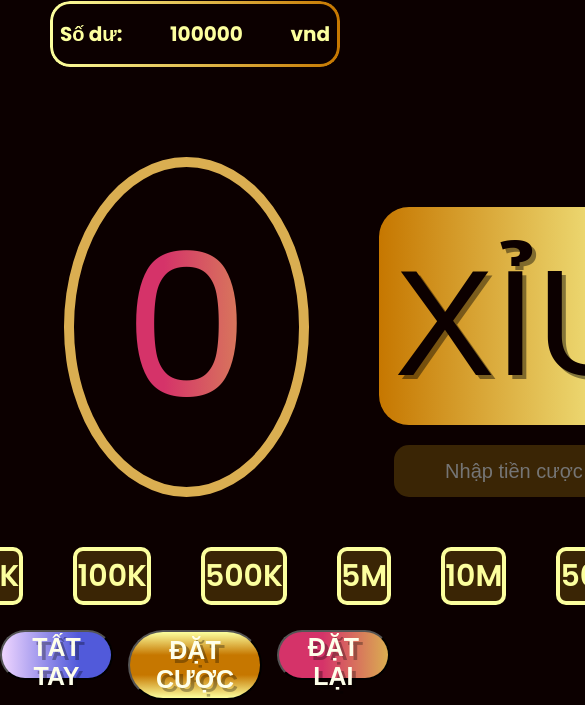
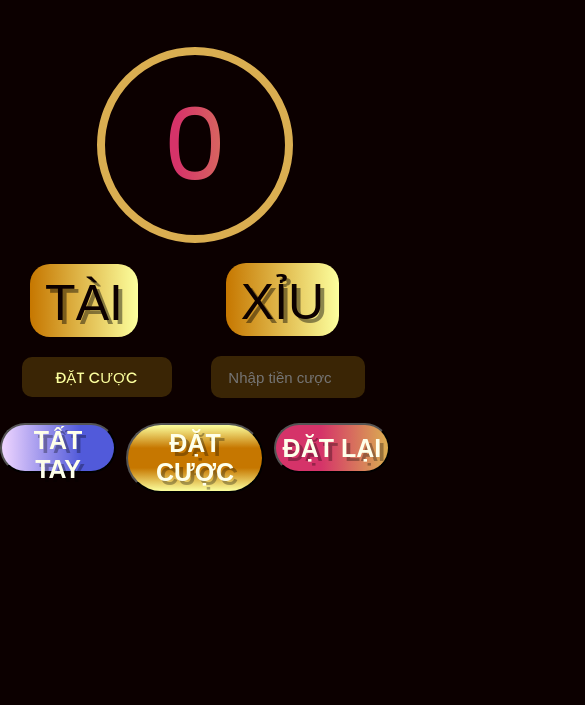
Before and after one commit to dangtuann-dev/tai-xiu-game, a plain HTML site: page index.html in a window 390 px wide. Shown: the part 139-844 px from the top of the page, 585 px wide, since content can reach past the window. Drawn offline with Linux system fonts and the light colour scheme.

Commit message:
add responsive for mobile

```diff
--- a/assets/css/style.css
+++ b/assets/css/style.css
@@ -1,9 +1,18 @@
+* {
+  /* box-sizing: border-box; */
+  vertical-align: bottom;
+}
+html {
+  font-size: 62.5%;
+}
 body {
+  font-size: 1.6rem;
   font-family: "Poppins", sans-serif;
   background-color: #0c0000;
   color: white;
   user-select: none;
 }
+
 .logo {
   display: block;
   margin: 20px auto;
@@ -21,7 +30,7 @@ body {
   -webkit-background-clip: text;
   -webkit-text-fill-color: transparent;
   border-radius: 20px;
-  font-size: 20px;
+  font-size: 2rem;
   font-weight: 700;
   padding: 8px 10px;
   position: relative;
@@ -48,7 +57,7 @@ body {
 }
 .display-game button {
   color: white;
-  font-size: 150px;
+  font-size: 15rem;
   background: none;
   border: transparent;
   cursor: pointer;
@@ -75,7 +84,7 @@ body {
   align-items: center;
   width: 220px;
   height: 220px;
-  font-size: 200px;
+  font-size: 20rem;
   padding: 50px;
   border: 10px solid #daae51;
   border-radius: 50%;
@@ -98,7 +107,7 @@ body {
   display: flex;
   justify-content: center;
   align-items: center;
-  font-size: 20px;
+  font-size: 2rem;
   font-weight: 500;
   width: 250px;
   height: 50px;
@@ -111,7 +120,7 @@ body {
   display: flex;
   text-align: center;
   align-items: center;
-  font-size: 20px;
+  font-size: 2rem;
   font-weight: 500;
   width: 250px;
   height: 50px;
@@ -126,7 +135,7 @@ body {
   margin-top: 50px;
   justify-content: center;
   gap: 50px;
-  font-size: 30px;
+  font-size: 3rem;
   font-weight: 600;
 }
 .rcm-item {
@@ -153,7 +162,7 @@ body {
 }
 .all-in__btn,
 .reset--btn {
-  width: 250px;
+  width: 200px;
   height: 50px;
 }
 .bet__btn {
@@ -168,7 +177,7 @@ body {
   );
   font-weight: 700;
   color: #feffea;
-  font-size: 25px;
+  font-size: 2.5rem;
   text-shadow: 4px 4px 0px rgba(0, 0, 0, 0.3);
   border-radius: 999px;
 }
@@ -183,7 +192,7 @@ body {
   background: linear-gradient(90deg, #efd5ff 0%, #515ada 70%);
   font-weight: 700;
   color: #feffea;
-  font-size: 25px;
+  font-size: 2.5rem;
   text-shadow: 4px 4px 0px rgba(0, 0, 0, 0.3);
   border-radius: 999px;
 }
@@ -191,7 +200,7 @@ body {
   background: linear-gradient(90deg, #d53369 40%, #daae51 100%);
   font-weight: 700;
   color: #feffea;
-  font-size: 25px;
+  font-size: 2.5rem;
   text-shadow: 4px 4px 0px rgba(0, 0, 0, 0.3);
   border-radius: 999px;
 }
@@ -200,7 +209,162 @@ body {
   text-align: center;
   font-weight: 700;
   color: #fdebda;
-  font-size: 40px;
+  font-size: 4rem;
   text-shadow: 4px 4px 0px rgba(113, 113, 113, 0.3);
   border-radius: 999px;
 }
+/* tablet */
+@media (min-width: 768px) and (max-width: 1024px) {
+  body {
+    background-color: red;
+  }
+}
+/* Phone */
+@media (max-width: 767px) {
+  .logo {
+    margin: 15px auto;
+    height: 50px;
+  }
+  .money--box {
+    margin: 10px auto;
+    width: 200px;
+    height: 40px;
+    font-size: 1.5rem;
+    font-weight: 600;
+    padding: 8px 10px;
+  }
+  .money--box::before {
+    padding: 3px; /* độ dày của border */
+    border-radius: 15px;
+  }
+  .display-game {
+    margin-top: 0;
+    display: grid;
+    grid-template-areas:
+      "main main"
+      "left right";
+    grid-template-columns: 1fr 3fr;
+    grid-template-rows: auto 1fr auto;
+    place-items: center;
+  }
+  .tai-xiu {
+    grid-area: left;
+  }
+  .xiu {
+    grid-area: right;
+  }
+  .result--game {
+    grid-area: main;
+  }
+  .display-game button {
+    color: white;
+    font-size: 5rem;
+    padding-top: 10px;
+    padding-bottom: 5px;
+  }
+  #tai__button--cta,
+  #xiu__button--cta {
+    padding-right: 15px;
+    padding-left: 15px;
+    color: #0c0000;
+
+    border-radius: 20px;
+  }
+  #tai__button--cta:hover,
+  #xiu__button--cta:hover {
+    color: #fdebda;
+  }
+
+  .result--game {
+    width: 80px;
+    height: 80px;
+    font-size: 10rem;
+    padding: 50px;
+    border: 8px solid #daae51;
+    margin: 0 50px;
+  }
+
+  .tai__button,
+  .xiu__button {
+    display: flex;
+    align-items: center;
+    justify-content: center;
+    padding: 20px;
+    border-radius: 50px;
+  }
+  .display-game .bet {
+    font-size: 1.5rem;
+    width: 150px;
+    height: 40px;
+    border-radius: 10px;
+    margin-left: 25px;
+    /* margin-left: 33px; */
+  }
+  .display-game .bet__input {
+    font-size: 1.5rem;
+    width: 150px;
+    height: 40px;
+    border-radius: 10px;
+    margin-right: 25px;
+  }
+  .rcm--list {
+    display: none;
+  }
+
+  .button--list {
+    display: flex;
+    gap: 10px;
+    justify-content: center;
+    margin-top: 25px;
+  }
+  .all-in__btn,
+  .reset--btn {
+    width: 250px;
+    height: 50px;
+  }
+  .bet__btn {
+    width: 300px;
+    height: 70px;
+    background: linear-gradient(
+      180deg,
+      #fcff9e 0%,
+      #c67700 35%,
+      #c67700 65%,
+      #fcff9e 100%
+    );
+    font-weight: 700;
+    color: #feffea;
+    font-size: 2.5rem;
+    text-shadow: 4px 4px 0px rgba(0, 0, 0, 0.3);
+    border-radius: 999px;
+  }
+  .bet__btn:hover,
+  .all-in__btn:hover,
+  .reset--btn:hover {
+    box-shadow: 0px 0px 39px 12px rgba(255, 255, 255, 0.5);
+    -webkit-box-shadow: 0px 0px 39px 12px rgba(255, 255, 255, 0.5);
+    -moz-box-shadow: 0px 0px 39px 12px rgba(255, 255, 255, 0.5);
+  }
+  .all-in__btn {
+    background: linear-gradient(90deg, #efd5ff 0%, #515ada 70%);
+    font-weight: 700;
+    color: #feffea;
+    font-size: 2.5rem;
+    text-shadow: 4px 4px 0px rgba(0, 0, 0, 0.3);
+    border-radius: 999px;
+  }
+  .reset--btn {
+    background: linear-gradient(90deg, #d53369 40%, #daae51 100%);
+    font-weight: 700;
+    color: #feffea;
+    font-size: 2.5rem;
+    text-shadow: 4px 4px 0px rgba(0, 0, 0, 0.3);
+    border-radius: 999px;
+  }
+  #ketqua {
+    margin: 10px;
+
+    color: #fdebda;
+    font-size: 3rem;
+  }
+}
```
